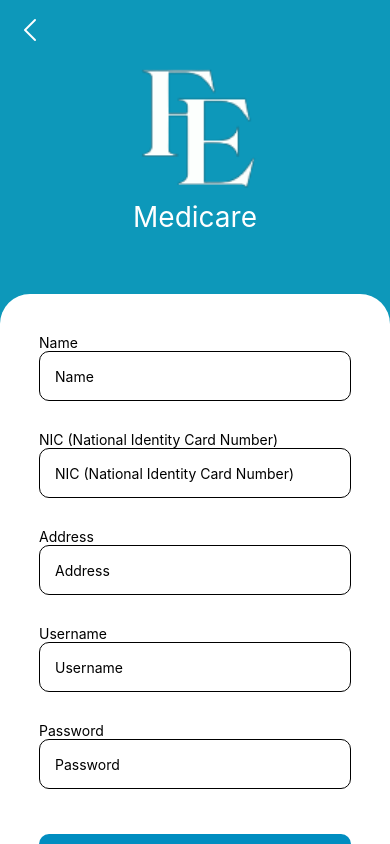
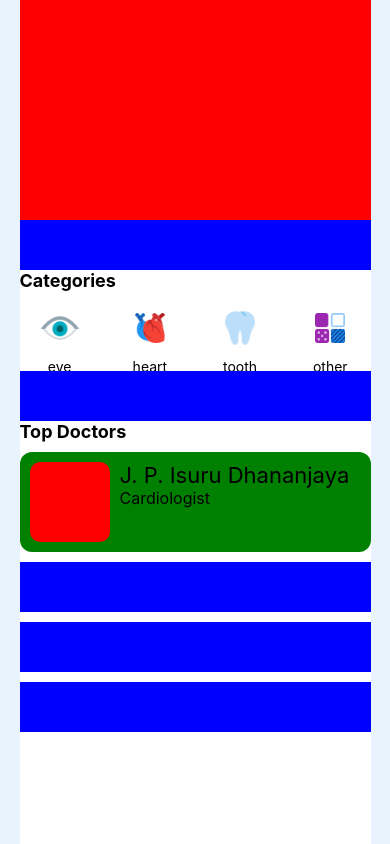
Before and after one commit to Dhananjaya1321/MedicareMobileApplication, a React Native app in the folder Medicare/: screen / in a window 390 px wide. Built offline with nearby package versions, Linux system fonts and the light colour scheme.

Commit message:
Created DoctorCard component

```diff
--- a/Medicare/App.tsx
+++ b/Medicare/App.tsx
@@ -21,8 +21,8 @@ function App(): React.JSX.Element {
         <>
             {/*<WelcomePage/>*/}
             {/*<LoginPage/>*/}
-            <CreateAccountPage/>
-            {/*<HomePage/>*/}
+            {/*<CreateAccountPage/>*/}
+            <HomePage/>
         </>
     );
 }
--- /dev/null
+++ b/Medicare/components/DoctorCard.tsx
@@ -0,0 +1,24 @@
+import {Text, View} from "react-native";
+
+export function DoctorCard() {
+    return (
+        <View
+            style={{
+                width: '100%',
+                height: 100,
+                borderRadius: 12,
+                backgroundColor: 'green',
+                flexDirection: 'row',
+                alignItems: 'center',
+                gap:10,
+                position:'relative'
+            }}>
+            <View style={{width: 80, height: 80, backgroundColor: 'red',marginLeft:10,borderRadius:10}}></View>
+            <View style={{width: 250,height: 80}}>
+                <Text style={{fontSize:22, color:'black'}}>J. P. Isuru Dhananjaya</Text>
+                <Text style={{fontSize:16, color:'black'}}>Cardiologist</Text>
+            </View>
+
+        </View>
+    );
+}
--- a/Medicare/pages/HomePage.tsx
+++ b/Medicare/pages/HomePage.tsx
@@ -11,6 +11,7 @@ import tooth from "../assets/icon/tooth.png";
 // @ts-ignore
 import category from "../assets/icon/categorize.png";
 import {CategoryButton} from "../components/CategoryButton.tsx";
+import {DoctorCard} from "../components/DoctorCard.tsx";
 
 export function HomePage() {
     return (
@@ -80,9 +81,9 @@ export function HomePage() {
                                 gap: 10,
                                 // justifyContent: 'flex-start',
                                 alignItems: 'center',
-                                backgroundColor: 'red',
+                                // backgroundColor: 'red',
                             }}>
-                                <Space height={50} color={'blue'}/>
+                                <DoctorCard/>
                                 <Space height={50} color={'blue'}/>
                                 <Space height={50} color={'blue'}/>
                                 <Space height={50} color={'blue'}/>
```
